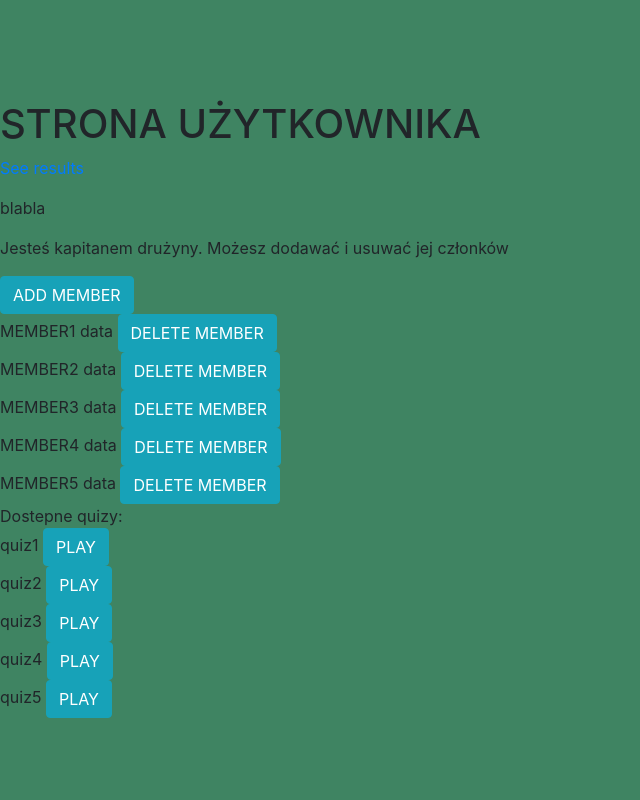
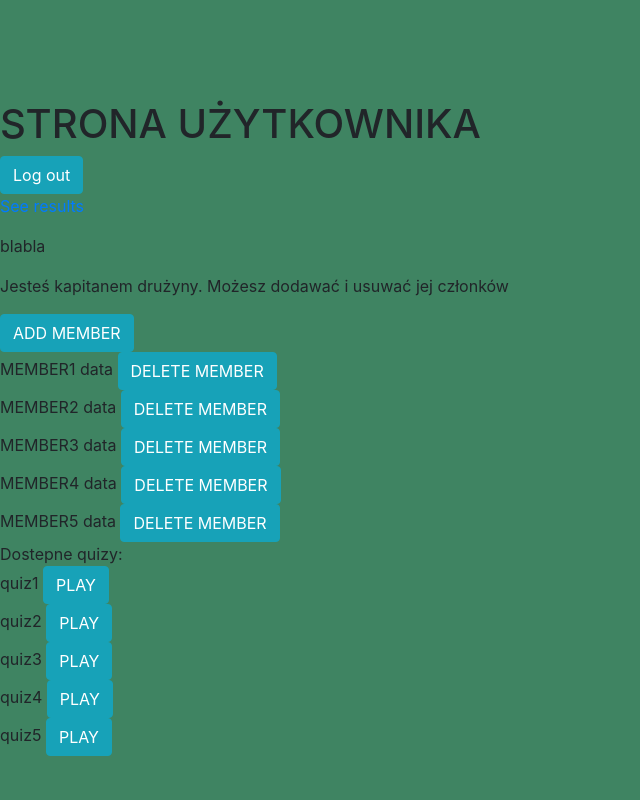
Before and after one commit to nankiewiczka/PubQuiz, a PHP site: template views/UserController/account.php in a window 1280 px wide. Shown: the whole page, without its empty margins (0-640 px from the left). Run offline with PHP 8.4, Linux system fonts and the light colour scheme; the template is opened without the code that fills it, so the values that code supplies are empty; the visitor is signed in with stand-in values (Sample User, id 1); some libraries are stand-ins or nearby versions.

Commit message:
add logout to user

```diff
--- a/views/UserController/account.php
+++ b/views/UserController/account.php
@@ -8,6 +8,9 @@
 <body>
 
 <h1>STRONA UŻYTKOWNIKA</h1>
+<div>
+    <button type="button" onclick="window.location.href='?page=logout'" class="btn btn-info">Log out</button>
+</div>
 <p><a href="?page=history">See results</a></p>
 
 <?php
```
